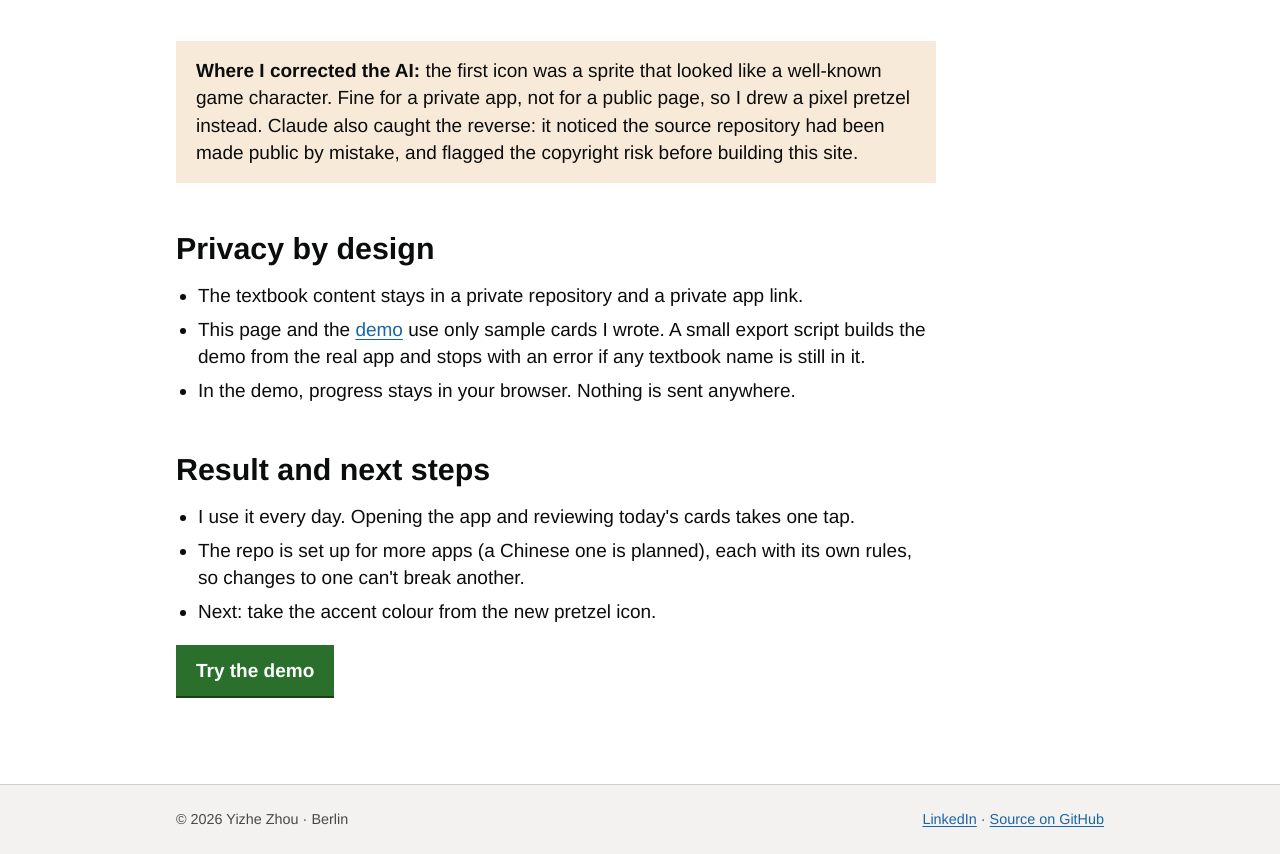
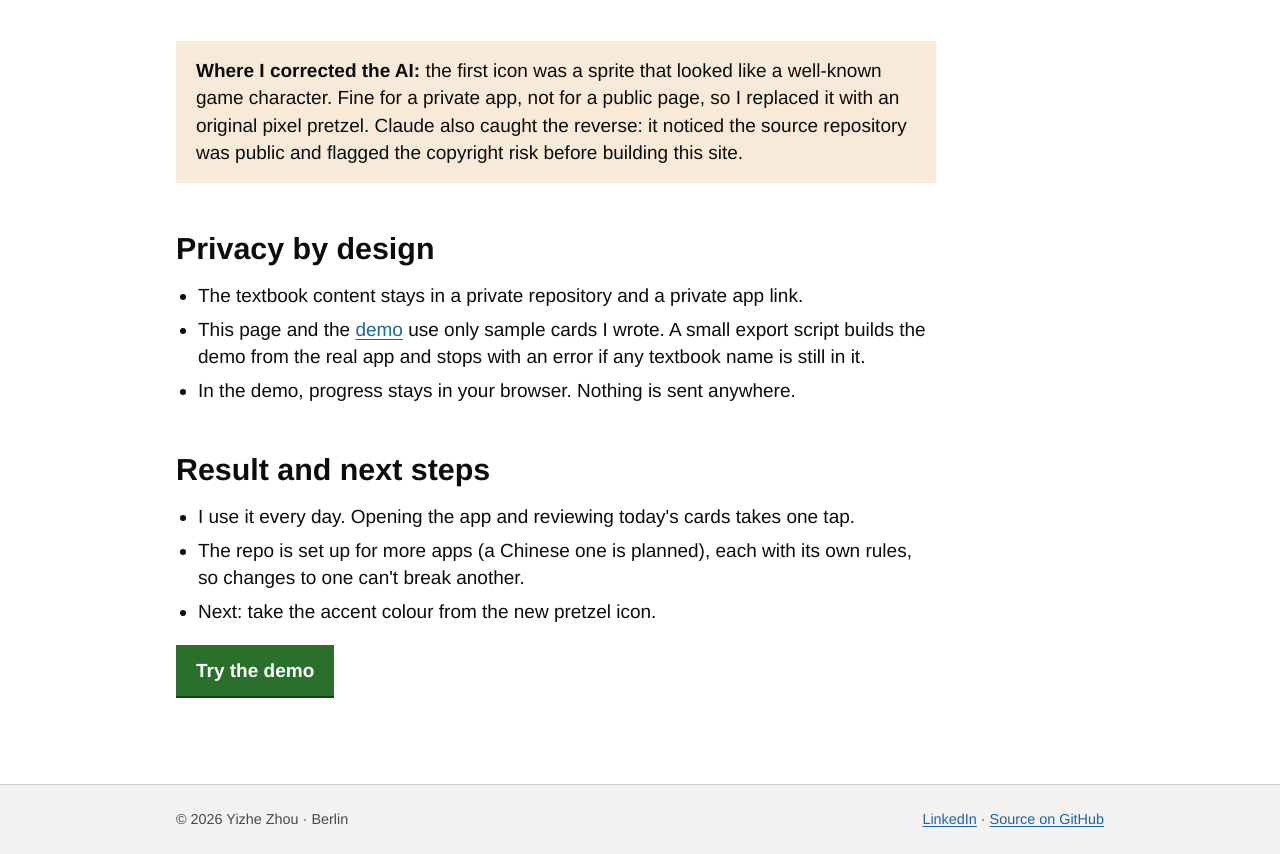
Before and after one commit to Igaruhe/igaruhe.github.io, a plain HTML site: page projects/b2-pruefungskiste/index.html in a window 1280 px wide. Shown: the part 5248-6102 px from the top of the page. Drawn offline with Linux system fonts and the light colour scheme.

Commit message:
site: correct two statements in the B2 case study
Co-Authored-By: Claude Opus 5.5 <noreply@anthropic.com>
Claude-Session: https://claude.ai/code/session_012EJT6eoN12ZsRyvFcLSGT6

```diff
--- a/projects/b2-pruefungskiste/index.html
+++ b/projects/b2-pruefungskiste/index.html
@@ -101,7 +101,7 @@
     </tbody>
   </table></div>
   <div class="callout">
-    <p><b>Where I corrected the AI:</b> the first icon was a sprite that looked like a well-known game character. Fine for a private app, not for a public page, so I drew a pixel pretzel instead. Claude also caught the reverse: it noticed the source repository had been made public by mistake, and flagged the copyright risk before building this site.</p>
+    <p><b>Where I corrected the AI:</b> the first icon was a sprite that looked like a well-known game character. Fine for a private app, not for a public page, so I replaced it with an original pixel pretzel. Claude also caught the reverse: it noticed the source repository was public and flagged the copyright risk before building this site.</p>
   </div>
 
   <h2>Privacy by design</h2>
```
